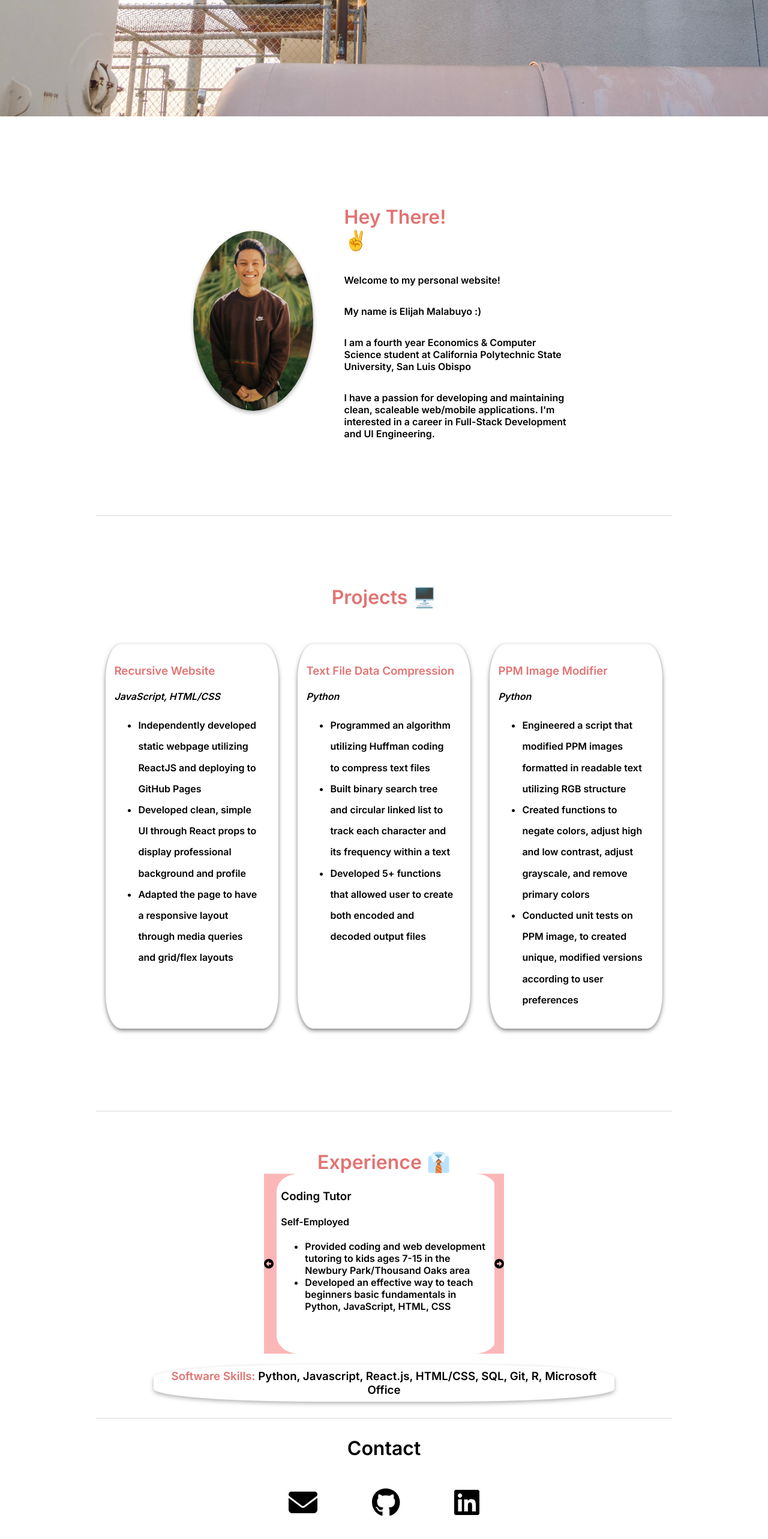
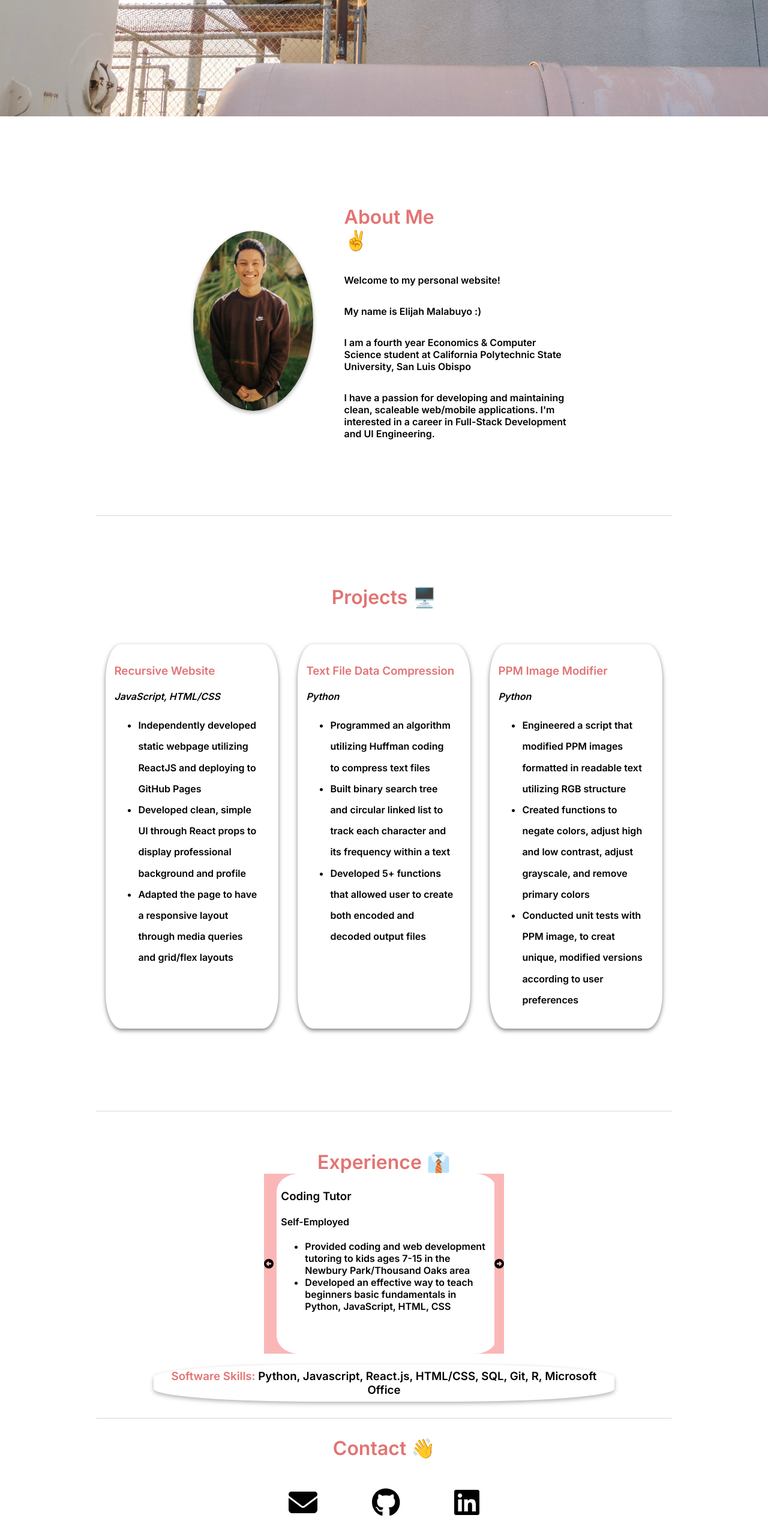
Before and after one commit to ebmalabuyo/portfolio, a React (Create React App) app: page / in a window 1280 px wide. Shown: the part 666-3232 px from the top of the page at 60% size. Built offline with nearby package versions, Linux system fonts and the light colour scheme.

Commit message:
more edits

```diff
--- a/src/App.js
+++ b/src/App.js
@@ -44,6 +44,7 @@ export default function App() {
     <div className="big--cont">
       <Navbar />
       <div className="Home">
+
       </div>
       <Intro />
       <hr></hr>
--- a/src/components/footer.js
+++ b/src/components/footer.js
@@ -7,7 +7,7 @@ import { faEnvelope } from "@fortawesome/free-solid-svg-icons";
 export default function Footer() {
     return (
         <footer>
-            <h1>Contact</h1>
+            <h1>Contact 👋</h1>
             <div className="logos">
             <a href="mailto:elijahbmalabuyo@gmail.com"><FontAwesomeIcon icon={faEnvelope} size ="3x" color="black" /></a>
             <a href="https://github.com/ebmalabuyo"><FontAwesomeIcon icon={faGithub}  size ="3x" className="github" /></a>
--- a/src/components/intro.js
+++ b/src/components/intro.js
@@ -9,7 +9,7 @@ export default function Intro(props) {
         <div className="intro--items">
             <img src = {pic} className="intro--pic"/>
             <div className="intro--text">
-                <h1 className="intro--title">Hey There! ✌️</h1>
+                <h1 className="intro--title">About Me ✌️</h1>
                 <p>Welcome to my personal website!</p>
                 <p>My name is Elijah Malabuyo :)</p>
                 <p>I am a fourth year Economics & Computer Science student at California Polytechnic State University, San Luis Obispo</p>
--- a/src/index.css
+++ b/src/index.css
@@ -219,6 +219,7 @@ footer {
   display: flex;
   flex-direction: column;
   align-items: center;
+  color: rgb(227, 115, 115);;
 }
 
 @media only screen and (max-width: 700px) {
--- a/src/project_info.js
+++ b/src/project_info.js
@@ -22,7 +22,7 @@ export default [
         desc:'Python',
         b1:'Engineered a script that modified PPM images formatted in readable text utilizing RGB structure',
         b2:'Created functions to negate colors, adjust high and low contrast, adjust grayscale, and remove primary colors',
-        b3:'Conducted unit tests on PPM image, to created unique, modified versions according to user preferences',
+        b3:'Conducted unit tests with PPM image, to creat unique, modified versions according to user preferences',
         url:'https://github.com/ebmalabuyo/ppm_image_modifier'
     }
 ]
```
